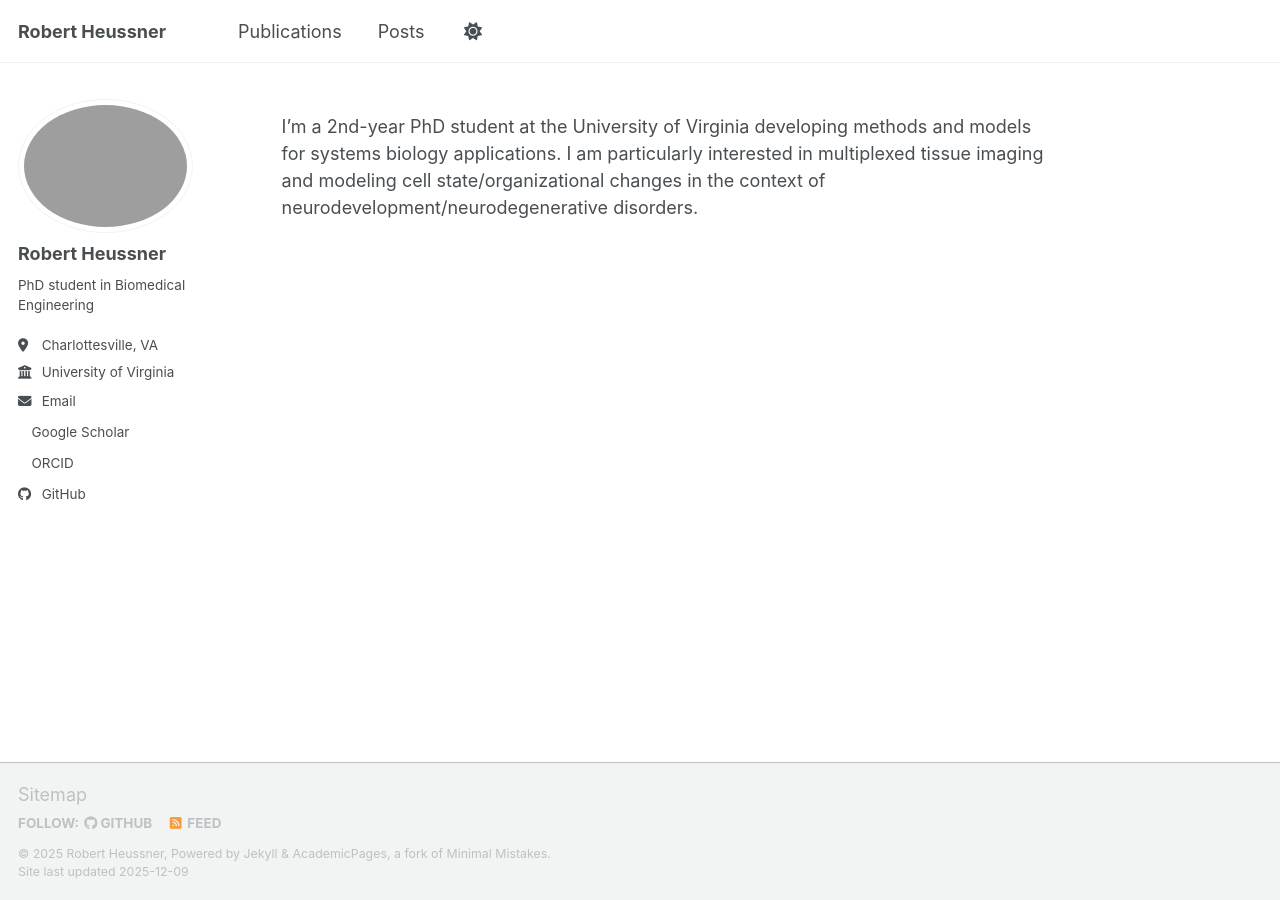
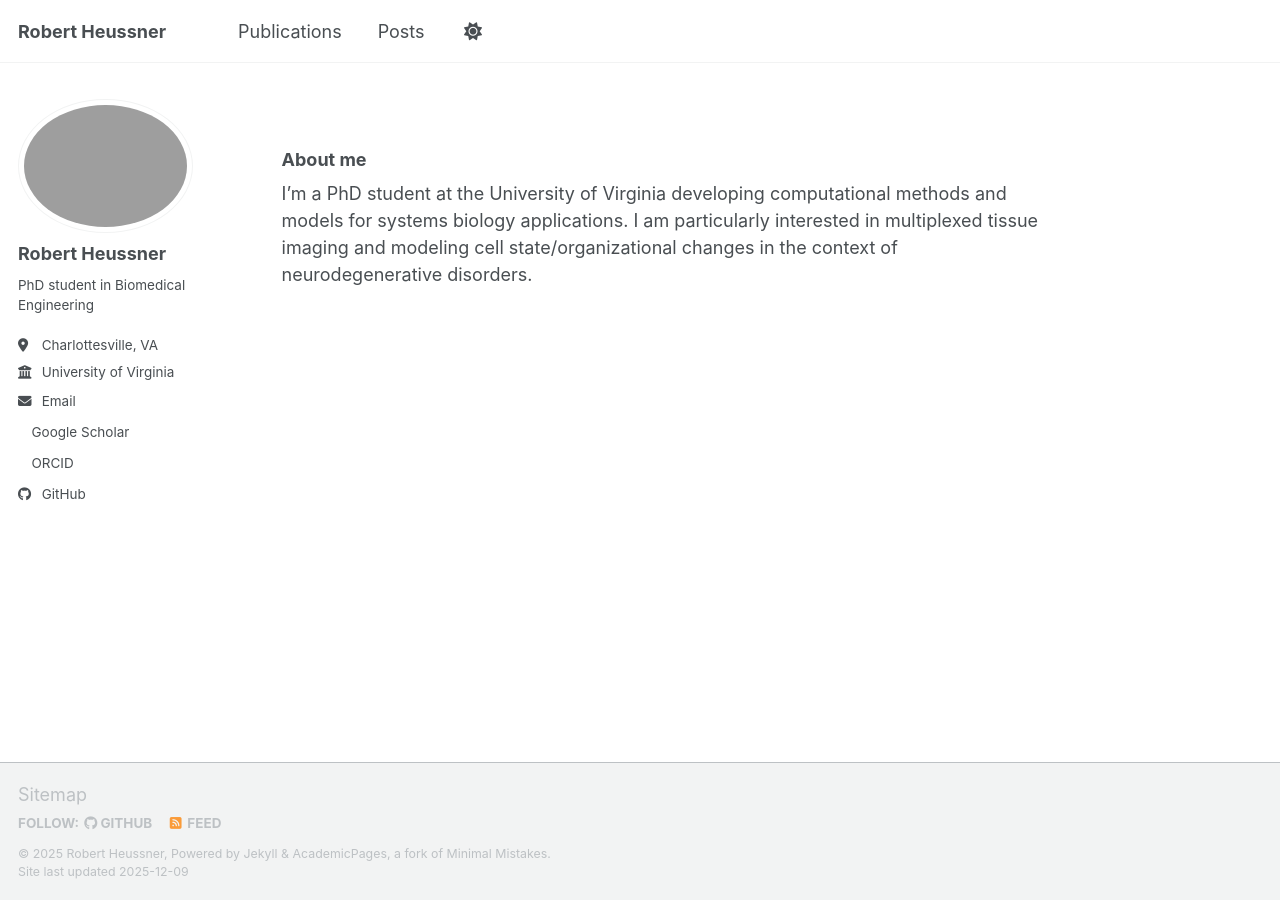
Before and after one commit to heussner/heussner.github.io, a Jekyll site: the page built from _pages/about.md, in a window 1280 px wide. Built offline with Jekyll 4.4.1, drawn with Linux system fonts in a browser that asks for light colours; a script bundle is joined from its source files by our own code; library files that are not in the unit come from our copies.

Commit message:
Update about.md

```diff
--- a/_pages/about.md
+++ b/_pages/about.md
@@ -6,5 +6,5 @@ redirect_from:
   - /about/
   - /about.html
 ---
-
-I'm a 2nd-year PhD student at the University of Virginia developing methods and models for systems biology applications. I am particularly interested in multiplexed tissue imaging and modeling cell state/organizational changes in the context of neurodevelopment/neurodegenerative disorders.
+### About me
+I'm a PhD student at the University of Virginia developing computational methods and models for systems biology applications. I am particularly interested in multiplexed tissue imaging and modeling cell state/organizational changes in the context of neurodegenerative disorders.
```
